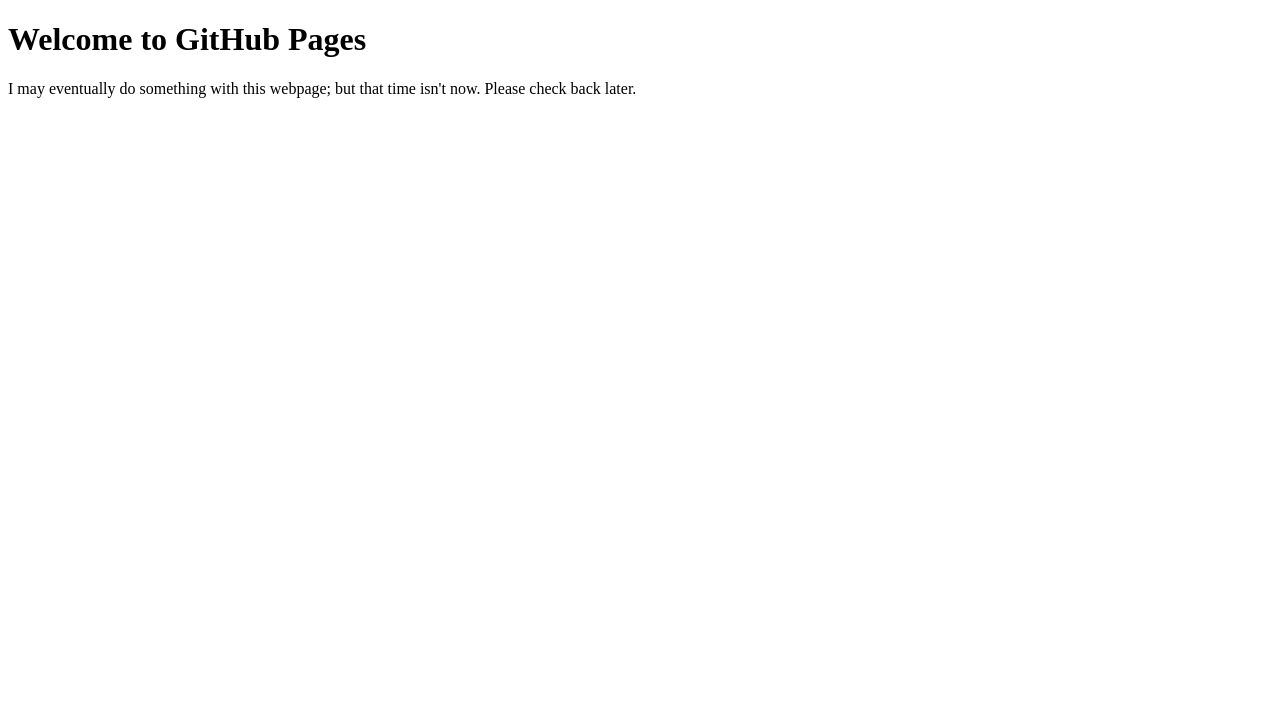
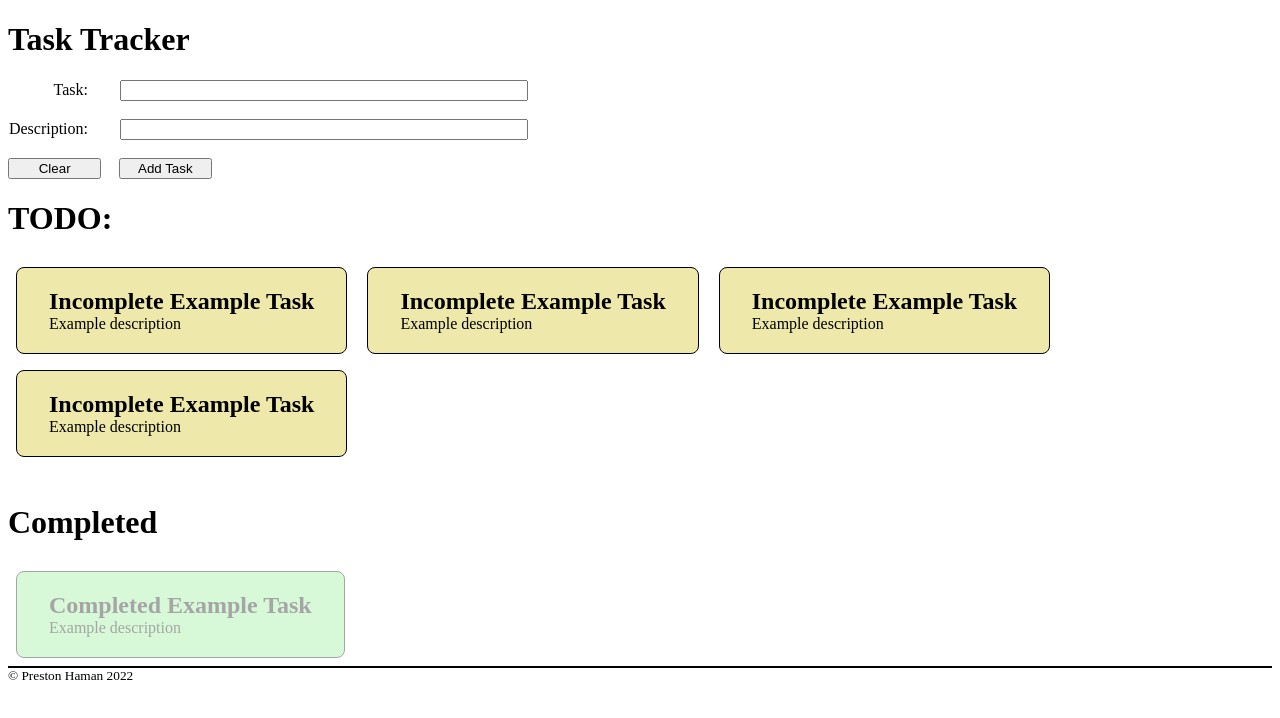
Before and after one commit to Preston-Haman/potential-happiness, a plain HTML site: page index.html in a window 1280 px wide. Drawn offline with Linux system fonts and the light colour scheme.

Commit message:
Basic Project Setup & Initial Webpage + Styling

```diff
--- a/index.html
+++ b/index.html
@@ -4,10 +4,47 @@
 		<meta charset="UTF-8">
 		<meta http-equiv="X-UA-Compatible" content="IE=edge">
 		<meta name="viewport" content="width=device-width, initial-scale=1.0">
-		<title>Homepage</title>
+		<link rel="stylesheet" href="style/site.css">
+		<script src="js/todo.js"></script>
+		<title>Task Tracker</title>
 	</head>
 	<body>
-		<h1>Welcome to GitHub Pages</h1>
-		<p>I may eventually do something with this webpage; but that time isn't now. Please check back later.</p>
+		<h1>Task Tracker</h1>
+		<main>
+			<div id="add-item">
+				<label for="task-name">Task</label><input id="task-name" type="text"><br><br>
+				<label for="desc">Description</label><input id="desc" type="text"><br><br>
+				<input id="clear-btn" type="button" value="Clear">
+				<input id="add-btn" type="button" value="Add Task">
+			</div>
+			<h1>TODO:</h1>
+			<div id="incomplete-items">
+				<div class="task incomplete">
+					<h2>Incomplete Example Task</h3>
+					<p>Example description</p>
+				</div>
+				<div class="task incomplete">
+					<h2>Incomplete Example Task</h3>
+					<p>Example description</p>
+				</div>
+				<div class="task incomplete">
+					<h2>Incomplete Example Task</h3>
+					<p>Example description</p>
+				</div>
+				<div class="task incomplete">
+					<h2>Incomplete Example Task</h3>
+					<p>Example description</p>
+				</div>
+			</div>
+			<br>
+			<h1>Completed</h1>
+			<div id="completed-items">
+				<div class="task complete">
+					<h2>Completed Example Task</h3>
+					<p>Example description</p>
+				</div>
+			</div>
+		</main>
+		<footer>&copy; Preston Haman 2022</footer>
 	</body>
 </html>
--- /dev/null
+++ b/style/site.css
@@ -0,0 +1,60 @@
+#add-item {
+	display: inline-block;
+}
+
+main label {
+	display: inline-block;
+	width: 5em;
+	margin-right: 2em;
+	text-align: right;
+}
+
+main label::after {
+	content: ":";
+}
+
+main input[type="text"] {
+	display: inline-block;
+	width: 30em;
+}
+
+main input[type="button"] {
+	display: inline-block;
+	width: 7em;
+	margin-right: 1em;
+}
+
+footer {
+	border-top: 2px solid black;
+	font-size: smaller;
+}
+
+.task {
+	display: inline-block;
+	border-radius: 0.5em;
+	border: 1px solid black;
+	padding: 1.25em 2em;
+	margin: 0.5em;
+}
+
+.task h2, .task p {
+	margin-top: 0;
+	margin-bottom: 0;
+}
+
+.incomplete {
+	background-color: palegoldenrod;
+}
+
+.incomplete:hover {
+	background-color: yellow;
+}
+
+.complete {
+	opacity: 35%;
+	background-color: lightgreen;
+}
+
+.complete:hover {
+	background-color: greenyellow;
+}
```
Also changed, not shown: tsconfig.json (added, +11 -0 lines), js/todo.js (added), 1 other file.
